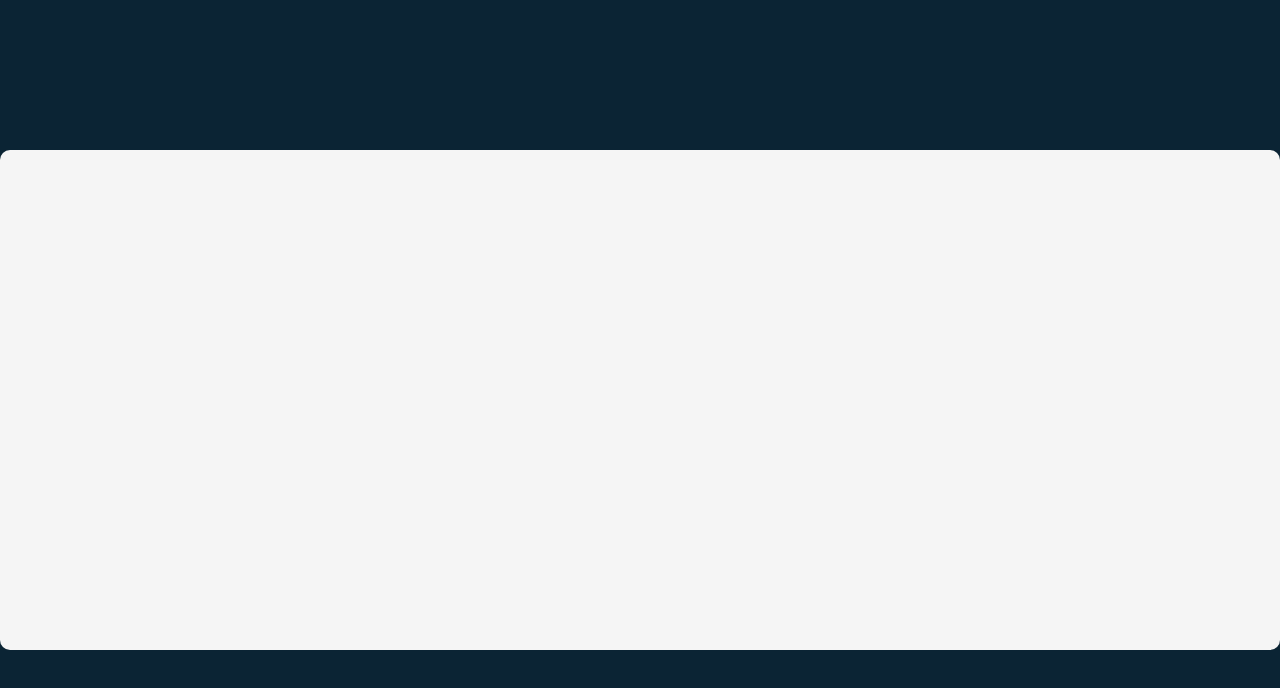
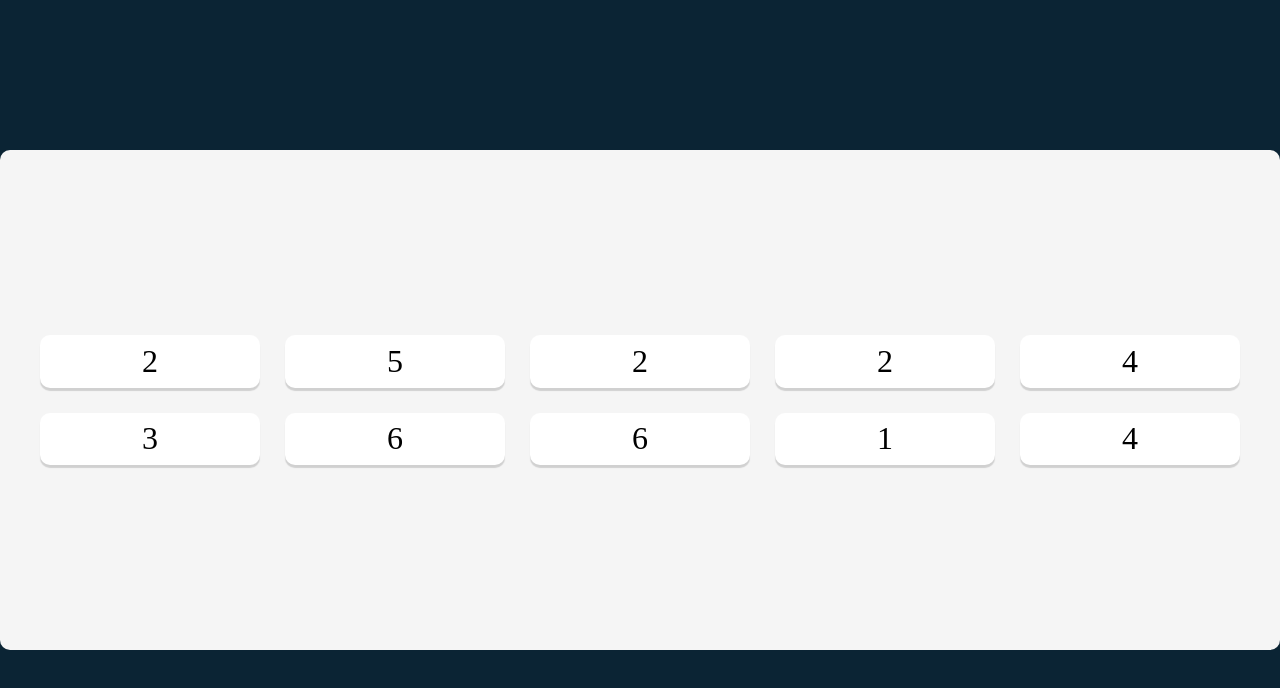
Before and after one commit to lucagi89/React-Game-Tenzies, a React (Vite) app: page / in a window 1280 px wide. Shown: the top 688 px of the page. Built offline with nearby package versions, Linux system fonts and the light colour scheme.

Commit message:
implementing the first logic

```diff
--- a/src/App.css
+++ b/src/App.css
@@ -24,6 +24,10 @@ main{
 }
 
 .dice-container{
+  width: 100%;
+  height: 130px;
   display: grid;
-  grid-template: repeat(6, 1fr) / repeat(2, 1fr);
+  grid-template: repeat(2, 1fr) / repeat(5, 1fr);
+  gap: 25px;
+  padding: 40px;
 }
--- a/src/App.jsx
+++ b/src/App.jsx
@@ -1,13 +1,29 @@
 import { useState } from 'react'
 import './App.css'
+import Die from './components/Die'
+
+const allNewDice = () => {
+  const dice = []
+  for (let i = 0; i < 10; i++) {
+    dice.push(Math.floor(Math.random() * 6) + 1)
+  }
+  return dice
+}
 
 function App() {
+
+  const [dice, setDice] = useState(allNewDice())
+  const diceComponents = dice.map((value, index) => (
+    <Die key={index} value={value} />
+  ))
 
   return (
     <>
       <main>
         <div className="game">
-          <div className="dice-container"></div>
+          <div className="dice-container">
+            {diceComponents}
+          </div>
         </div>
       </main>
     </>
--- /dev/null
+++ b/src/components/Die.css
@@ -0,0 +1,12 @@
+.die{
+  background-color: #FFFFFF;
+  width: 100%;
+  height: 100%;
+  display: flex;
+  justify-content: center;
+  align-items: center;
+  font-size: 2rem;
+  border-radius: 10px;
+  cursor: pointer;
+  box-shadow: 0px 3px 1px rgba(0, 0, 0, 0.15);
+}
--- /dev/null
+++ b/src/components/Die.jsx
@@ -0,0 +1,18 @@
+// import { useState } from 'react'
+import PropTypes from 'prop-types'
+import './Die.css'
+
+function Die(props) {
+  // const [value, setValue] = useState(1)
+  return (
+    <div className="die">
+      {props.value}
+    </div>
+  )
+}
+
+Die.propTypes = {
+  value: PropTypes.number.isRequired
+}
+
+export default Die
```
